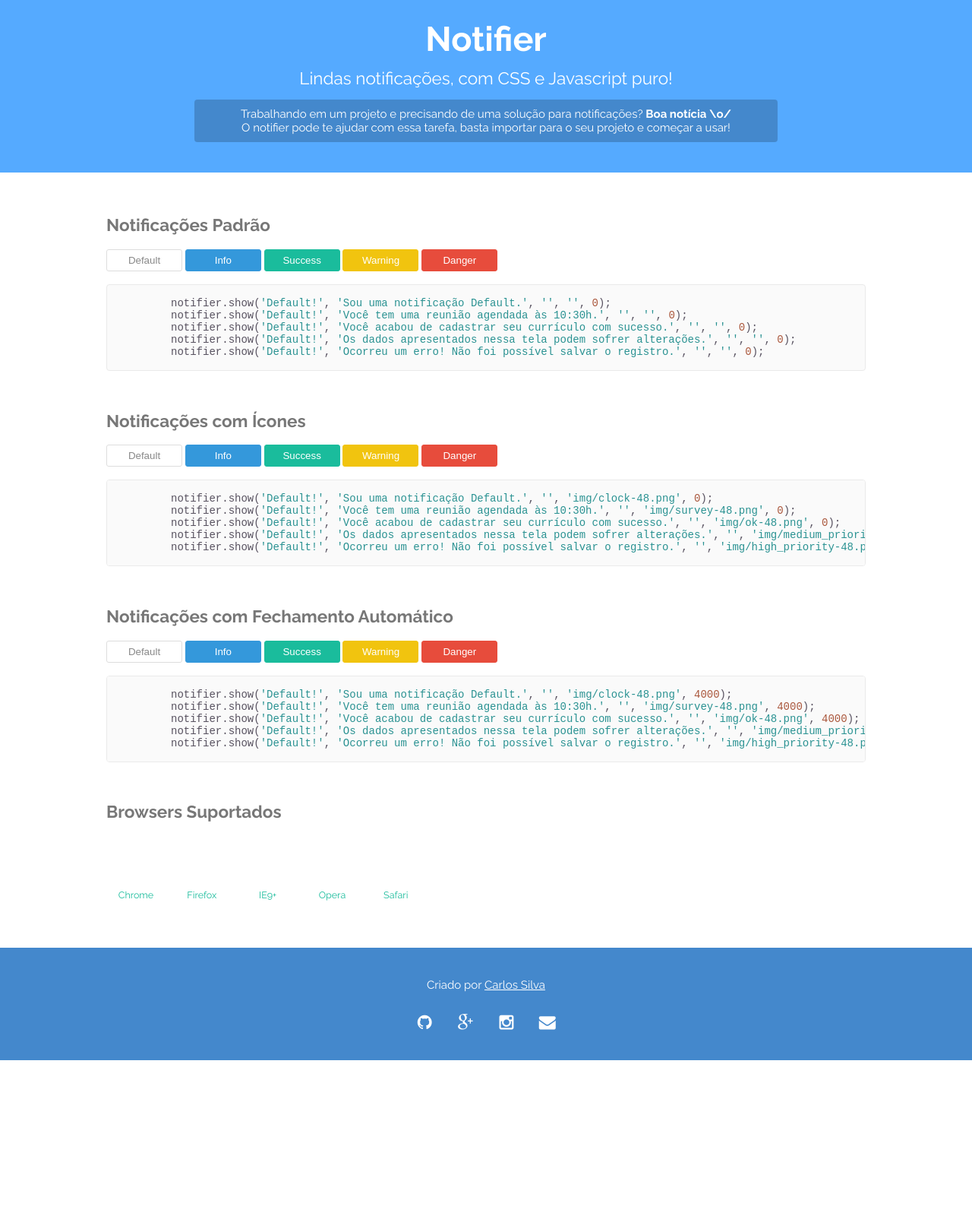
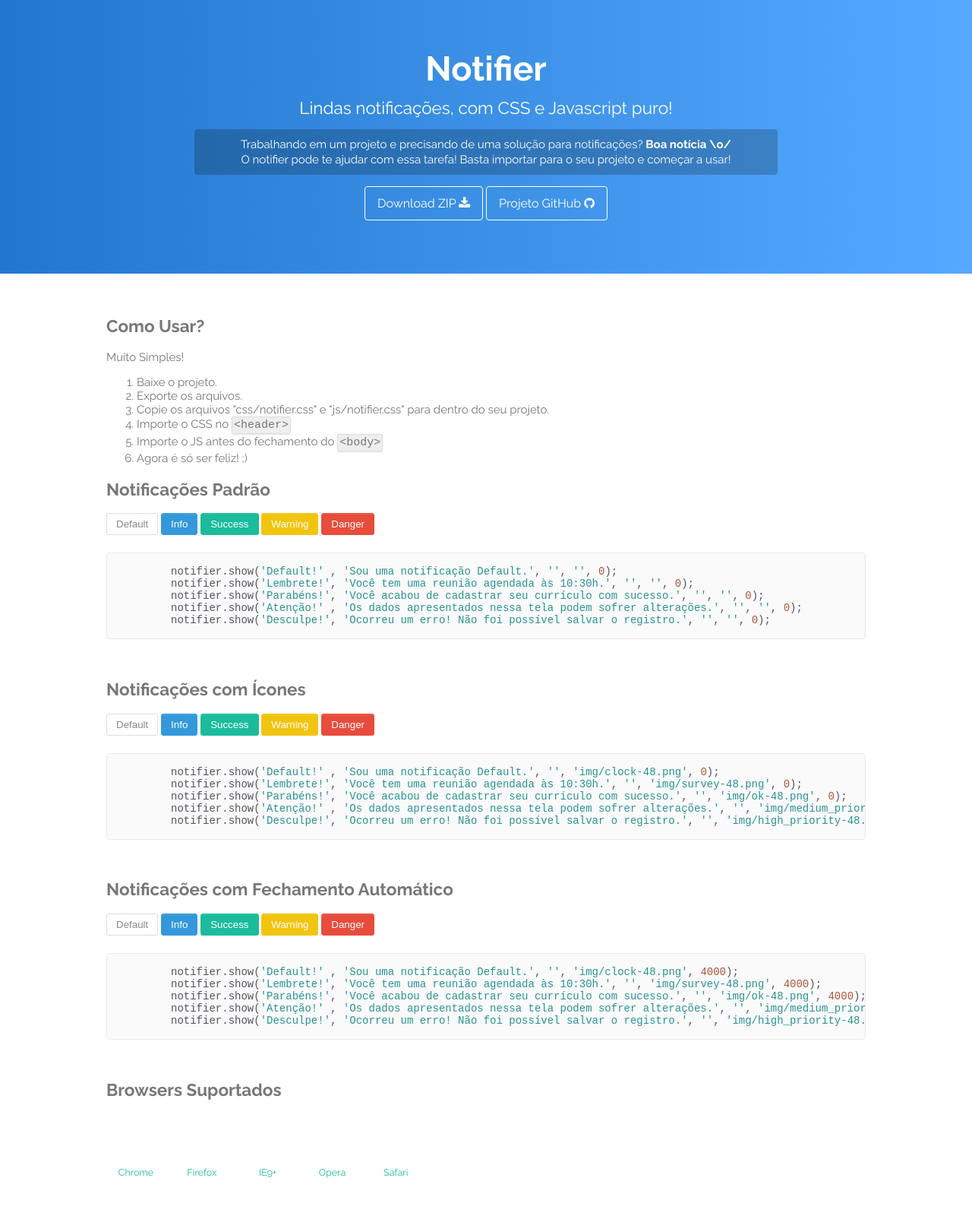
Before and after one commit to csilva2810/notifier, a plain HTML site: page index.html in a window 1280 px wide. Shown: the top 1600 px of the page at 76% size. Before the commit the page ends 1395 px from the top, so only its background shows below. Drawn offline with Linux system fonts and the light colour scheme.

Commit message:
ajustando página demo

```diff
--- a/css/notifier.css
+++ b/css/notifier.css
@@ -4,8 +4,8 @@
   top: 4px;
   right: 4px;
   padding: 4px;
-  min-width: 350px;
-  max-width: 350px;
+  width: 350px;
+  max-width: 98%;
   font-family: "Segoe UI", "Tahoma", "Calibri", "Verdana", sans-serif;
   color: #999;
 
@@ -96,7 +96,7 @@
   font-weight: normal;
 }
 .notifier-body {
-  font-size: 12px;
+  font-size: 13px;
 }
 .notifier.info {
   border-left-color: #3498db;
--- a/css/page.css
+++ b/css/page.css
@@ -17,18 +17,18 @@ a:visited {
   text-decoration: none;
   color: #1abc9c;
 }
-a:hover {
-  font-weight: bold;
-}
 .header,
 .footer {
   padding: 25px 20%;
   background-color: #5af;
+  background: -webkit-linear-gradient(right, #27c, #5af);
+  background:         linear-gradient(to right, #27c, #5af);
   color: white;
   text-align: center;
 }
-.footer {
-  background-color: #48C;
+.header {
+  padding-top: 5%;
+  padding-bottom: 5%;
 }
 .footer a,
 .footer a:visited {
@@ -40,9 +40,21 @@ a:hover {
   margin: 0 auto;
   padding: 2% 0;
 }
-@media screen and (max-width: 992px) {
+@media screen and (max-width: 768px) {
+  .header,
+  .footer {
+    padding: 10% 5%;
+  }
   .container {
     width: 95%;
+  }
+  .title {
+    text-align: center;
+  }
+  .btn-group {
+    display: block;
+    width: 100%;
+    text-align: center;
   }
 }
 .page-title {
@@ -62,9 +74,18 @@ a:hover {
   padding: 10px;
   background: rgba(0,0,0,.2);
   border-radius: 4px;
+  line-height: 20px;
 }
 pre {
   margin: 0 auto;
+}
+.code {
+  display: inline-block;
+  padding: 2px;
+  background-color: #eee;
+  border: 1px solid #ddd;
+  box-shadow: 0 1px 2px 0 rgba(0,0,0,0.1);
+  border-radius: 2px;
 }
 .code-example {
   padding: 0 !important;
@@ -80,8 +101,9 @@ pre {
 }
 .btn {
   display: inline-block;
-  min-width: 100px;
-  padding: 6px;
+  width: auto;
+  padding: 6px 12px;
+  margin-bottom: 6px;
   text-align: center;
   color: #888;
   background: white;
@@ -89,18 +111,29 @@ pre {
   border: 1px solid #ddd;
   border-radius: 3px;
   cursor: pointer;
+  -webkit-user-select: none;
+          user-select: none;
+
+  box-shadow: inset 0 1px 0 rgba(255,255,255,0.1);
 
   -webkit-transition: .3s ease, outline 0s;
      -moz-transition: .3s ease, outline 0s;
       -ms-transition: .3s ease, outline 0s;
           transition: .3s ease, outline 0s;
 }
-.btn:hover, .btn:focus {
+@media screen and (max-width: 400px) {
+  .btn {
+    display: block;
+    width: 100%;
+    padding-top: 8px;
+    padding-bottom: 8px;
+  }
+}
+.btn:hover,
+.btn:focus {
   background: #eee;
-  box-shadow: 0 3px 8px 0 rgba(0,0,0,.2);
-}
-.btn:focus {
-  outline: 1px dashed #5af;
+  box-shadow: inset 0 1px 0 rgba(255,255,255,0.1),
+              0 3px 8px 0 rgba(0,0,0,.2);
 }
 .btn.btn-info {
   background: #3498db;
@@ -138,9 +171,30 @@ pre {
   background: #f75c4c;
   border-color: #f75c4c;
 }
+.btn.btn-outline {
+  padding: 12px 16px;
+  font-size: 16px;
+  background-color: transparent;
+  border: 1px solid #fff;
+  color: white;
+  border-radius: 4px;
+  box-shadow: none;
+}
+.btn.btn-outline:hover,
+.btn.btn-outline:focus {
+  box-shadow: none;
+  background: rgba(255,255,255,0.2);
+}
 .browser-list {
   list-style: none;
   padding: 0;
+  display: block;
+}
+@media screen and (max-width: 768px) {
+  .browser-list {
+    margin: 0 auto;
+    text-align: center;
+  }
 }
 .browser-list-item {
   display: inline-block;
--- a/index.html
+++ b/index.html
@@ -26,8 +26,17 @@
 
     <p class="page-description-text">
       Trabalhando em um projeto e precisando de uma solução para notificações? <strong title="Pulando de Alegria!">Boa notícia \o/</strong> <br>
-      O notifier pode te ajudar com essa tarefa, basta importar para o seu projeto e começar a usar!
+      O notifier pode te ajudar com essa tarefa! Basta importar para o seu projeto e começar a usar!
     </p>
+
+    <div class="text-center">
+      <a href="https://github.com/csilva2810/notifier/archive/master.zip" class="btn btn-outline btn-large" target="_blank">
+        Download ZIP <i class="fa fa-download"></i>
+      </a>
+      <a href="https://github.com/csilva2810/notifier" class="btn btn-outline btn-large" target="_blank">
+        Projeto GitHub <i class="fa fa-github"></i>
+      </a>
+    </div>
 
   </header>
 
@@ -35,57 +44,74 @@
 
     <main class="box">
 
+      <h2 class="title">Como Usar?</h2>
+      <p>Muito Simples!</p>
+      <ol>
+        <li>Baixe o projeto.</li>
+        <li>Exporte os arquivos.</li>
+        <li>Copie os arquivos "css/notifier.css" e "js/notifier.css" para dentro do seu projeto.</li>
+        <li>Importe o CSS no <code class="code">&lt;header&gt;</code></li>
+        <li>Importe o JS antes do fechamento do <code class="code">&lt;body&gt;</code></li>
+        <li>Agora é só ser feliz! ;)</li>
+      </ol>
+
       <h2 class="title">Notificações Padrão</h2>
 
+      <div class="btn-group">
         <button type="button" class="btn" id="btn-default">Default</button>
         <button type="button" class="btn btn-info" id="btn-info">Info</button>
         <button type="button" class="btn btn-success" id="btn-success">Success</button>
         <button type="button" class="btn btn-warning" id="btn-warning">Warning</button>
         <button type="button" class="btn btn-danger" id="btn-danger" >Danger</button>
+      </div>
 
       <pre>
         <code class="javascript code-example">
-          notifier.show('Default!', 'Sou uma notificação Default.', '', '', 0);
-          notifier.show('Default!', 'Você tem uma reunião agendada às 10:30h.', '', '', 0);
-          notifier.show('Default!', 'Você acabou de cadastrar seu currículo com sucesso.', '', '', 0);
-          notifier.show('Default!', 'Os dados apresentados nessa tela podem sofrer alterações.', '', '', 0);
-          notifier.show('Default!', 'Ocorreu um erro! Não foi possível salvar o registro.', '', '', 0);
+          notifier.show('Default!' , 'Sou uma notificação Default.', '', '', 0);
+          notifier.show('Lembrete!', 'Você tem uma reunião agendada às 10:30h.', '', '', 0);
+          notifier.show('Parabéns!', 'Você acabou de cadastrar seu currículo com sucesso.', '', '', 0);
+          notifier.show('Atenção!' , 'Os dados apresentados nessa tela podem sofrer alterações.', '', '', 0);
+          notifier.show('Desculpe!', 'Ocorreu um erro! Não foi possível salvar o registro.', '', '', 0);
         </code>
       </pre>
 
       <h2 class="title">Notificações com Ícones</h2>
 
+      <div class="btn-group">
         <button type="button" class="btn" id="btn-default-i">Default</button>
         <button type="button" class="btn btn-info" id="btn-info-i">Info</button>
         <button type="button" class="btn btn-success" id="btn-success-i">Success</button>
         <button type="button" class="btn btn-warning" id="btn-warning-i">Warning</button>
         <button type="button" class="btn btn-danger" id="btn-danger-i" >Danger</button>
+      </div>
 
       <pre>
         <code class="javascript code-example">
-          notifier.show('Default!', 'Sou uma notificação Default.', '', 'img/clock-48.png', 0);
-          notifier.show('Default!', 'Você tem uma reunião agendada às 10:30h.', '', 'img/survey-48.png', 0);
-          notifier.show('Default!', 'Você acabou de cadastrar seu currículo com sucesso.', '', 'img/ok-48.png', 0);
-          notifier.show('Default!', 'Os dados apresentados nessa tela podem sofrer alterações.', '', 'img/medium_priority-48.png', 0);
-          notifier.show('Default!', 'Ocorreu um erro! Não foi possível salvar o registro.', '', 'img/high_priority-48.png', 0);
+          notifier.show('Default!' , 'Sou uma notificação Default.', '', 'img/clock-48.png', 0);
+          notifier.show('Lembrete!', 'Você tem uma reunião agendada às 10:30h.', '', 'img/survey-48.png', 0);
+          notifier.show('Parabéns!', 'Você acabou de cadastrar seu currículo com sucesso.', '', 'img/ok-48.png', 0);
+          notifier.show('Atenção!' , 'Os dados apresentados nessa tela podem sofrer alterações.', '', 'img/medium_priority-48.png', 0);
+          notifier.show('Desculpe!', 'Ocorreu um erro! Não foi possível salvar o registro.', '', 'img/high_priority-48.png', 0);
         </code>
       </pre>
 
       <h2 class="title">Notificações com Fechamento Automático</h2>
 
+      <div class="btn-group">
         <button type="button" class="btn"             id="btn-default-temp">Default</button>
         <button type="button" class="btn btn-info"    id="btn-info-temp"   >Info</button>
         <button type="button" class="btn btn-success" id="btn-success-temp">Success</button>
         <button type="button" class="btn btn-warning" id="btn-warning-temp">Warning</button>
         <button type="button" class="btn btn-danger"  id="btn-danger-temp" >Danger</button>
+      </div>
 
       <pre>
         <code class="javascript code-example">
-          notifier.show('Default!', 'Sou uma notificação Default.', '', 'img/clock-48.png', 4000);
-          notifier.show('Default!', 'Você tem uma reunião agendada às 10:30h.', '', 'img/survey-48.png', 4000);
-          notifier.show('Default!', 'Você acabou de cadastrar seu currículo com sucesso.', '', 'img/ok-48.png', 4000);
-          notifier.show('Default!', 'Os dados apresentados nessa tela podem sofrer alterações.', '', 'img/medium_priority-48.png', 4000);
-          notifier.show('Default!', 'Ocorreu um erro! Não foi possível salvar o registro.', '', 'img/high_priority-48.png', 4000);
+          notifier.show('Default!' , 'Sou uma notificação Default.', '', 'img/clock-48.png', 4000);
+          notifier.show('Lembrete!', 'Você tem uma reunião agendada às 10:30h.', '', 'img/survey-48.png', 4000);
+          notifier.show('Parabéns!', 'Você acabou de cadastrar seu currículo com sucesso.', '', 'img/ok-48.png', 4000);
+          notifier.show('Atenção!' , 'Os dados apresentados nessa tela podem sofrer alterações.', '', 'img/medium_priority-48.png', 4000);
+          notifier.show('Desculpe!', 'Ocorreu um erro! Não foi possível salvar o registro.', '', 'img/high_priority-48.png', 4000);
         </code>
       </pre>
 
@@ -93,24 +119,29 @@
 
       <ul class="browser-list">
         <li class="browser-list-item">
-          <i class="browser chrome"></i>
-          <small><a href="https://www.google.com.br/chrome/browser/desktop/">Chrome</a></small>
+          <a href="https://www.google.com.br/chrome/browser/desktop/" target="_blank">
+            <i class="browser chrome"></i><small>Chrome</small>
+          </a>
         </li>
         <li class="browser-list-item">
-          <i class="browser firefox"></i>
-          <small><a href="https://www.mozilla.org/pt-BR/firefox/new/">Firefox</a></small>
+          <a href="https://www.mozilla.org/pt-BR/firefox/new/" target="_blank">
+            <i class="browser firefox"></i><small>Firefox</small>
+          </a>
         </li>
         <li class="browser-list-item">
-          <i class="browser ie"></i>
-          <small><a href="http://windows.microsoft.com/pt-br/internet-explorer/download-ie">IE9+</a></small>
+          <a href="http://windows.microsoft.com/pt-br/internet-explorer/download-ie" target="_blank">
+            <i class="browser ie"></i><small>IE9+</small>
+          </a>
         </li>
         <li class="browser-list-item">
-          <i class="browser opera"></i>
-          <small><a href="http://www.opera.com/">Opera</a></small>
+          <a href="http://www.opera.com/" target="_blank">
+            <i class="browser opera"></i><small>Opera</small>
+          </a>
         </li>
         <li class="browser-list-item">
-          <i class="browser safari"></i>
-          <small><a href="www.apple.com/br/safari/">Safari</a></small>
+          <a href="www.apple.com/br/safari/" target="_blank">
+            <i class="browser safari"></i><small>Safari</small>
+          </a>
         </li>
       </ul>
 
@@ -130,7 +161,7 @@
       <a class="social-item" href="https://instagram.com/csilva_2810/" target="_blank">
         <i class="fa fa-instagram"></i>
       </a>
-      <a class="social-item" href="mailto:csilva2810@gmail.com" target="_blank">
+      <a class="social-item" href="mailto:csilva2810@gmail.com">
         <i class="fa fa-envelope"></i>
       </a>
     </div>
```
Lines whose indentation alone changed are shown as unchanged.
